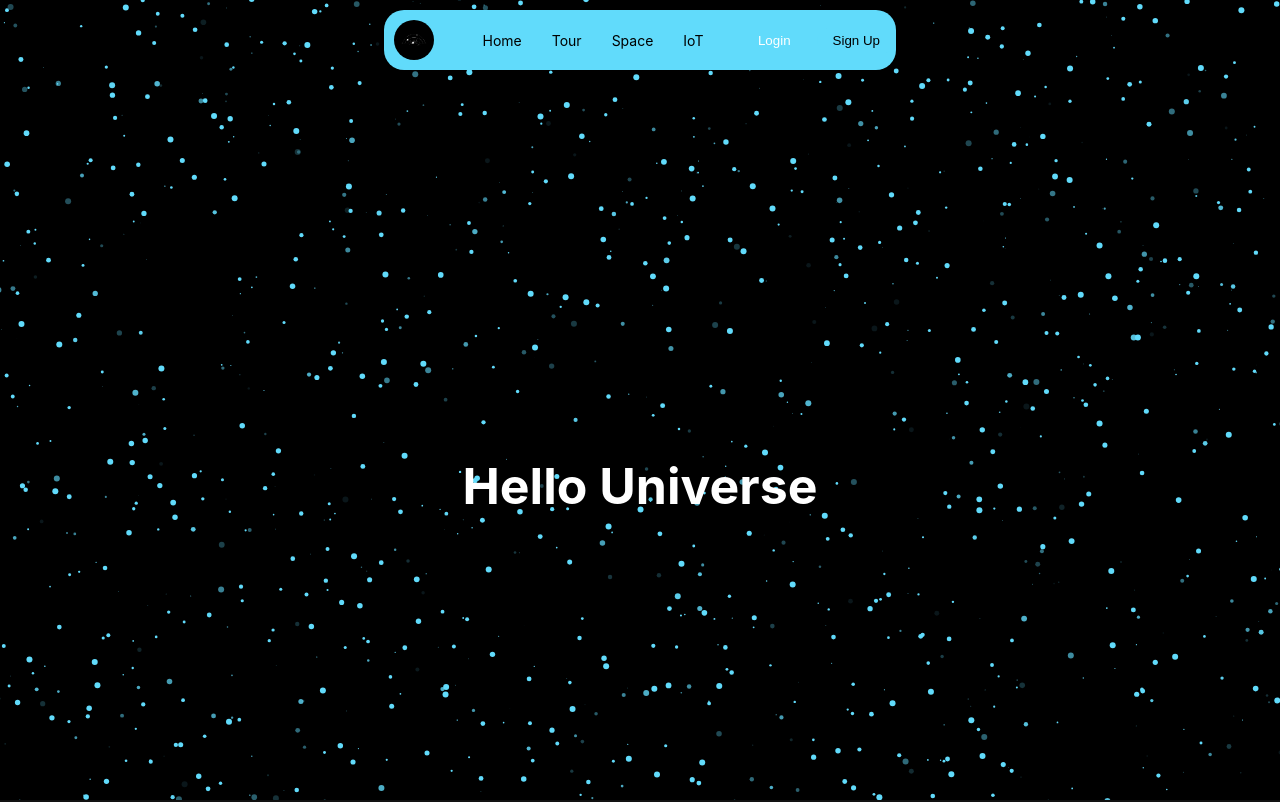
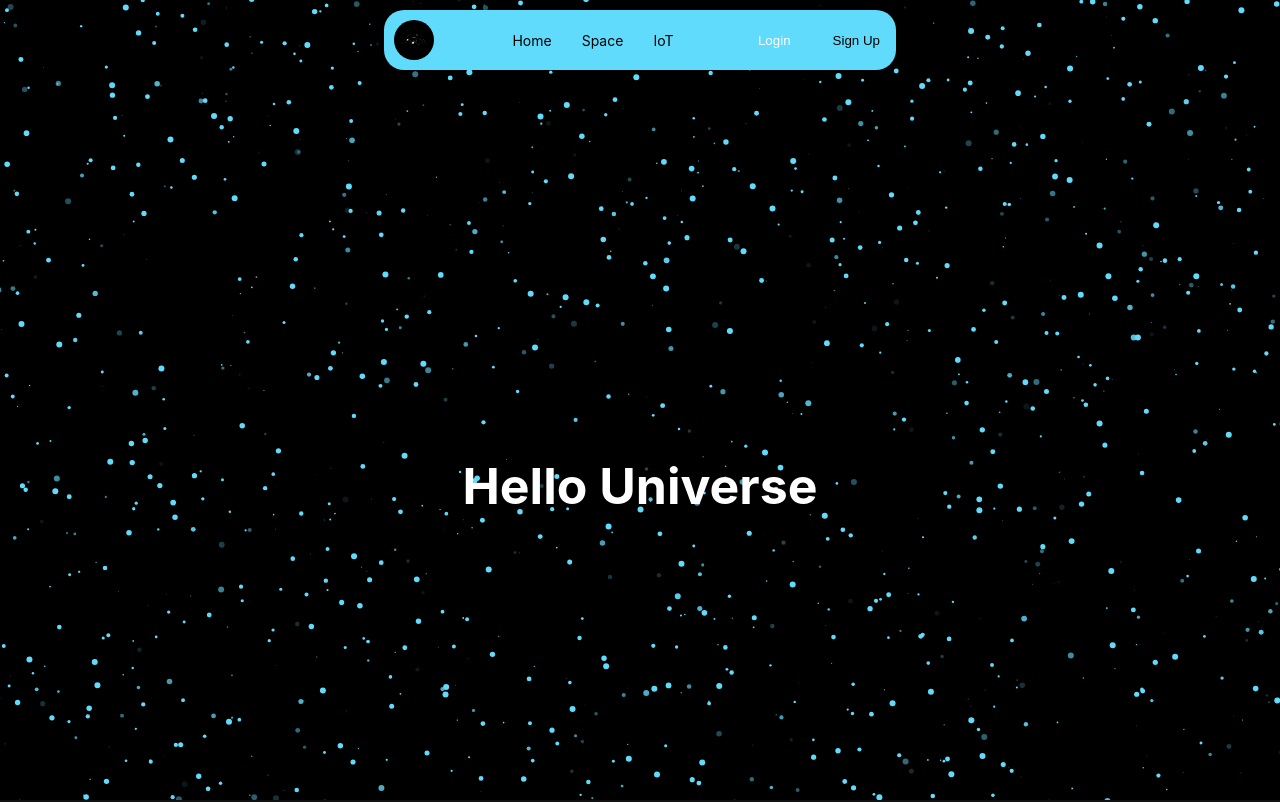
Before and after one commit to kawthar-shameseldeen/Space-Journey-Front, a React (Create React App) app in the folder space-journey/: page /home in a window 1280 px wide. Shown: the top 802 px of the page. Built offline with nearby package versions, Linux system fonts and the light colour scheme.

Commit message:
removed link

```diff
--- a/space-journey/src/components/navbar/navbar.jsx
+++ b/space-journey/src/components/navbar/navbar.jsx
@@ -16,7 +16,6 @@ const Navbar = ({ isAuthenticated, onLogout, onLoginClick, onSignupClick }) => {
             </div>
             <ul className="navbar-linksB">
                 <li><a href="/home">Home</a></li>
-                <li><a href="/tour">Tour</a></li>
                 <li><a href="/space">Space</a></li>
                 <li><a href="/iot">IoT</a></li>
             </ul>
```
